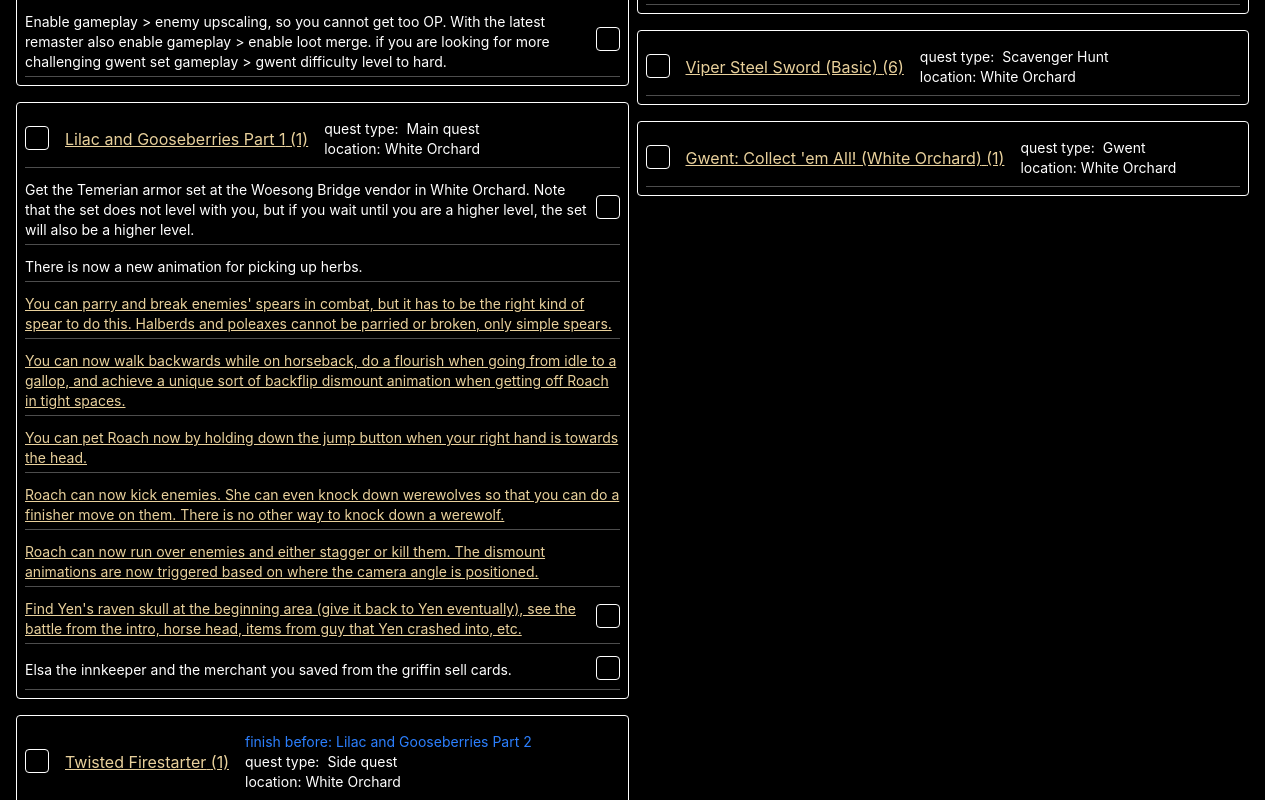
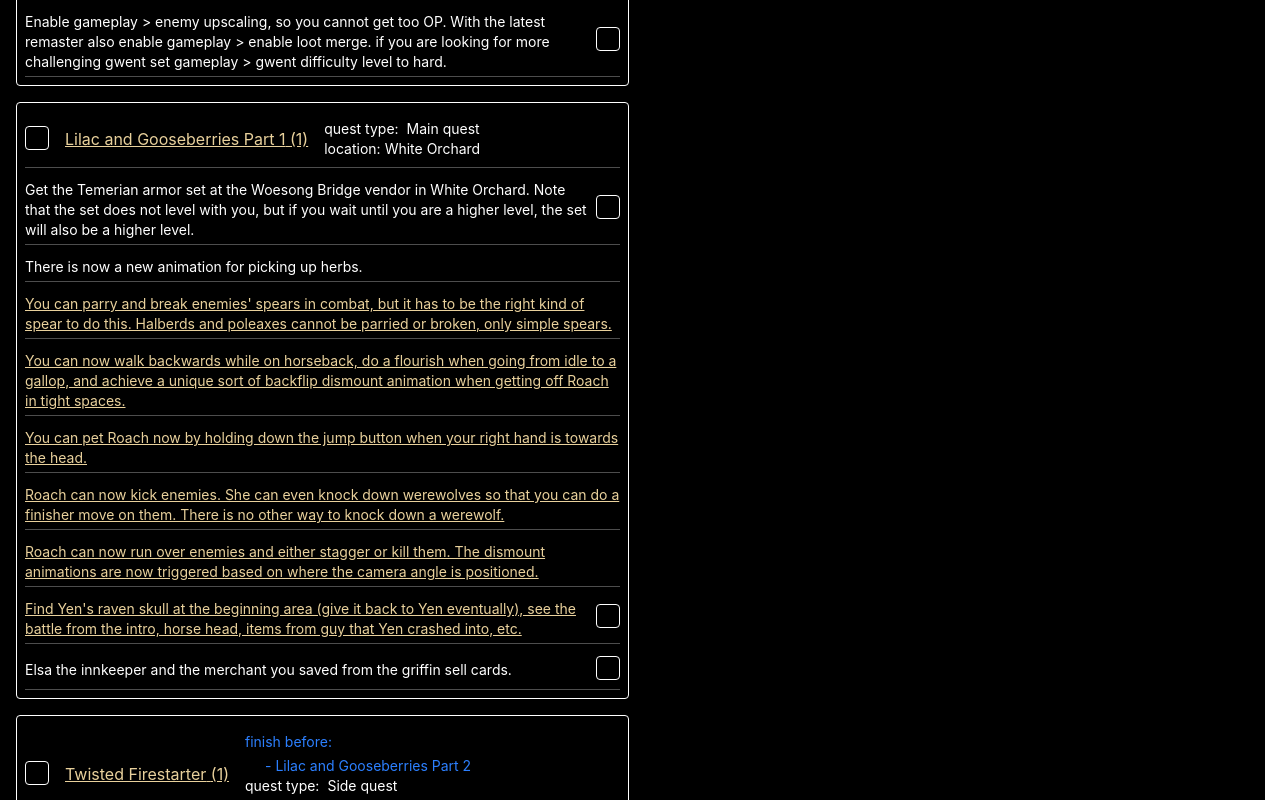
Before and after one commit to ssm-geralt/witcher-quest-tracker, a React (Vite) app: page / in a window 1280 px wide. Shown: the part 1040-1840 px from the top of the page. Built offline with nearby package versions, Linux system fonts and the light colour scheme.

Commit message:
feat: add dependency rules to cutoffs

```diff
--- a/public/quests.json
+++ b/public/quests.json
@@ -92,7 +92,7 @@
     "type": "side",
     "location": "whiteOrchard",
     "level": 1,
-    "cutoffs": ["Lilac and Gooseberries Part 2"],
+    "cutoffs": [[{ "name": "Lilac and Gooseberries Part 2" }]],
     "link": "https://witcher.fandom.com/wiki/Twisted_Firestarter"
   },
   {
@@ -110,7 +110,7 @@
         "isCompleted": false
       }
     ],
-    "cutoff": ["Lilac and Gooseberries Part 2"]
+    "cutoffs": [[{ "name": "Lilac and Gooseberries Part 2" }]]
   },
   {
     "name": "Precious Cargo",
@@ -118,7 +118,7 @@
     "location": "whiteOrchard",
     "level": 1,
     "link": "https://witcher.fandom.com/wiki/Precious_Cargo",
-    "cutoffs": ["Lilac and Gooseberries Part 2"]
+    "cutoffs": [[{ "name": "Lilac and Gooseberries Part 2" }]]
   },
   {
     "name": "Missing in Action",
@@ -131,7 +131,7 @@
         "text": "During 'Missing in Action' you can see that Dune is missing a couple fingers."
       }
     ],
-    "cutoffs": ["Lilac and Gooseberries Part 2"]
+    "cutoffs": [[{ "name": "Lilac and Gooseberries Part 2" }]]
   },
   {
     "name": "Devil by the Well",
@@ -145,7 +145,7 @@
         "text": "Visit Tomira after Devil by the Well for more lore about the fate of the villagers. Tomira is the herbalist woman you will meet during 'The Beast of White Orchard' and 'On Death's Bed'."
       }
     ],
-    "cutoffs": ["On Thin Ice"]
+    "cutoffs": [[{ "name": "On Thin Ice" }]]
   },
   {
     "name": "On Death's Bed",
@@ -164,7 +164,7 @@
         "text": "Lena's fate is determined in the Nilfgaardian camp later on in the game. I've put a reminder next to some quests that are closer to that area."
       }
     ],
-    "cutoffs": ["Lilac and Gooseberries Part 2"]
+    "cutoffs": [[{ "name": "Lilac and Gooseberries Part 2" }]]
   },
   {
     "name": "The Beast of White Orchard",
@@ -332,7 +332,7 @@
         "text": "After burning the bodies, when you visit the priest, avoid triggering the start of Bitter harvest."
       }
     ],
-    "cutoffs": ["In the Eternal Fire's Shadow"]
+    "cutoffs": [[{ "name": "In the Eternal Fire's Shadow" }]]
   },
   {
     "name": "At the Mercy of Strangers Part 1",
@@ -442,7 +442,7 @@
         "link": "https://www.youtube.com/watch?v=5D6rsORwqXc&list=PLgHgYXIqVlYb0UtbPpQmlVbbomM92PNEv&t=348s"
       }
     ],
-    "cutoffs": ["Ghosts of the Past"]
+    "cutoffs": [[{ "name": "Ghosts of the Past" }]]
   },
   {
     "name": "Caravan Attack",
@@ -569,7 +569,7 @@
     "level": 1,
     "isOrdered": true,
     "notes": [{ "text": "Play Gwent with the Baron" }],
-    "cutoffs": ["Return to Crookback Bog"]
+    "cutoffs": [[{ "name": "Return to Crookback Bog" }]]
   },
   {
     "name": "Ciri's Room",
@@ -577,7 +577,7 @@
     "location": "velen",
     "level": 5,
     "link": "https://witcher.fandom.com/wiki/Ciri%27s_Room",
-    "cutoffs": ["Isle of the Mists"]
+    "cutoffs": [[{ "name": "Isle of the Mists" }]]
   },
   {
     "name": "The Mysterious Passenger",
@@ -679,7 +679,7 @@
         "isCompleted": false
       }
     ],
-    "cutoffs": ["Bitter Harvest", "Fake Papers"]
+    "cutoffs": [[{ "name": "Bitter Harvest" }, { "name": "Fake Papers" }]]
   },
   {
     "name": "Death By Fire",
@@ -720,7 +720,7 @@
         "isCompleted": false
       }
     ],
-    "cutoffs": ["A Favor for a Friend"]
+    "cutoffs": [[{ "name": "A Favor for a Friend" }]]
   },
   {
     "name": "Ciri's Story: The Race",
@@ -784,7 +784,7 @@
     "location": "velen",
     "level": 1,
     "link": "https://witcher.fandom.com/wiki/Races:_Crow%27s_Perch",
-    "cutoffs": ["Isle of the Mists"]
+    "cutoffs": [[{ "name": "Isle of the Mists" }]]
   },
   {
     "name": "An Invitation from Keira Metz",
@@ -793,7 +793,7 @@
     "type": "side",
     "level": 6,
     "isOrdered": true,
-    "cutoffs": ["Isle of the Mists"]
+    "cutoffs": [[{ "name": "Isle of the Mists" }]]
   },
   {
     "name": "A Towerful of Mice",
@@ -848,7 +848,7 @@
         "link": "https://youtu.be/X0RRsK7vIRw?t=338"
       }
     ],
-    "cutoffs": ["Isle of the Mists"]
+    "cutoffs": [[{ "name": "Isle of the Mists" }]]
   },
   {
     "name": "A Favor for a Friend",
@@ -862,7 +862,7 @@
       }
     ],
     "isOrdered": true,
-    "cutoffs": ["Isle of the Mists"]
+    "cutoffs": [[{ "name": "Isle of the Mists" }]]
   },
   {
     "name": "For the Advancement of Learning",
@@ -892,7 +892,7 @@
         "text": "If you take the less ideal ending and send Keira to Radovid at the end of this quest, it will unlock a future quest that would not be available otherwise. This future quest is 'A Final Kindness', but is once again part of the bad ending for Keira. Choosing this path will also partially fail the future 'Brothers in Arms: Velen' quest."
       }
     ],
-    "cutoffs": ["Isle of the Mists"]
+    "cutoffs": [[{ "name": "Isle of the Mists" }]]
   },
   {
     "name": "Defender of the Faith",
@@ -909,7 +909,7 @@
         "link": "https://youtu.be/iUaQdhz8krg?t=120"
       }
     ],
-    "cutoffs": ["In the Eternal Fire's Shadow"]
+    "cutoffs": [[{ "name": "In the Eternal Fire's Shadow" }]]
   },
   {
     "name": "A Dog's Life",
@@ -952,7 +952,7 @@
         "link": "https://youtu.be/2rUGRP3i5rg?t=732"
       }
     ],
-    "cutoffs": ["Isle of the Mists"]
+    "cutoffs": [[{ "name": "Isle of the Mists" }]]
   },
   {
     "name": "Ghosts of the Past",
@@ -972,7 +972,7 @@
         "text": "During 'Ghosts of the Past', when given the choice between \"you're as good as dead\" and \"don't want trouble\" you can hear Letho snoring before selecting the option."
       }
     ],
-    "cutoffs": ["Isle of the Mists"],
+    "cutoffs": [[{ "name": "Isle of the Mists" }]],
     "prerequisites": [
       [
         {
@@ -1090,7 +1090,7 @@
         "text": "In the basement, underneath the crone tapestry, you can find unique voodoo dolls that represent people that the crones have cursed, including Anna, a peasant from Downwarren, and Vivienne from the DLC Blood and Wine quest 'The Warble of a Smitten Knight'."
       }
     ],
-    "cutoffs": ["Isle of the Mists"]
+    "cutoffs": [[{ "name": "Isle of the Mists" }]]
   },
   {
     "name": "Saving Farmer's Daughter From Soldiers (I)",
@@ -1134,7 +1134,7 @@
         "isCompleted": false
       }
     ],
-    "cutoffs": ["Fake Papers"]
+    "cutoffs": [[{ "name": "Fake Papers" }]]
   },
   {
     "name": "Fake Papers",
@@ -1211,5 +1211,29 @@
         }
       ]
     ]
+  },
+  {
+    "id": "Brothers In Arms: Velen",
+    "name": "Brothers In Arms: Velen",
+    "link": "",
+    "location": "velen",
+    "type": "main",
+    "cutoffs": [
+      [{ "name": "For the Advancement of Learning", "state": "failure" }],
+      [
+        {
+          "name": "For the Advancement of Learning",
+          "path": [[{ "name": "", "option": "Keira was killed" }]]
+        }
+      ],
+      [
+        {
+          "name": "For the Advancement of Learning",
+          "path": [
+            [{ "name": "", "option": "Keira was spared and sent to Radovid" }]
+          ]
+        }
+      ]
+    ]
   }
 ]
--- a/src/components/quest/domain.ts
+++ b/src/components/quest/domain.ts
@@ -39,8 +39,10 @@
   // this quest is part of the rules that makes the given ones available
   prerequisiteFor: IdNameObject[];
 
-  // this quest will fail if any of the given quests are finished before
-  cutoffs: IdNameObject[];
+  // cutoffs are event based while prerequisite and disablers are state based. this
+  // is because users can override cutoffs.
+  // this quest will fail if any of the given quests are finished before.
+  cutoffs: QuestDependencyRuleSet;
   // the given quests will fail if this one is finished before
   cutoffFor: IdNameObject[];
 
--- a/src/components/quest/quest.tsx
+++ b/src/components/quest/quest.tsx
@@ -56,12 +56,10 @@
             onClick={onCompletionStateClick}
             data-id={id}
             data-state={completionState ?? "empty"}
-            disabled={disabled}
             className={clsx(
               "inline-block border w-6 h-6 p-1 rounded cursor-pointer",
               "data-[state=success]:bg-green-300 data-[state=success]:text-green-800",
               "data-[state=failure]:bg-red-300 data-[state=failure]:text-red-800",
-              "disabled:invisible",
             )}
           >
             {completionState === "failure" ? (
@@ -112,15 +110,24 @@
             ) : null}
 
             {cutoffs.length > 0 ? (
-              <div className="flex gap-1 text-blue-500">
+              <div className="flex flex-col gap-1 text-blue-500">
                 <dt>finish before:</dt>
-                <dd>
-                  {cutoffs.map((c, i) => (
-                    <a key={c.id} href={`#quest-${c.id}`}>
-                      {c.name}
-                      {i === cutoffs.length - 1 ? "" : ", "}
-                    </a>
-                  ))}
+                <dd className="flex pl-5 flex-col gap-1">
+                  {cutoffs.map((quests) =>
+                    quests.map(({ id, name, state, paths }) => (
+                      <a key={id} href={`#quest-${id}`}>
+                        - {name}
+                        {state !== "success" ? ` with ${state} state` : ""}
+                        {paths.length > 0
+                          ? ` with chosen paths: ${paths
+                              .map((ors) =>
+                                ors.map(({ option }) => option).join(" AND "),
+                              )
+                              .join(" OR ")}`
+                          : ""}
+                      </a>
+                    )),
+                  )}
                 </dd>
               </div>
             ) : null}
--- a/src/domain.ts
+++ b/src/domain.ts
@@ -46,7 +46,7 @@
   pathOptions: z.array(questPathOptionSchema).optional(),
   isOrdered: z.boolean().optional(),
 
-  cutoffs: z.array(z.string()).optional(),
+  cutoffs: dependencyRuleSetSchema.optional(),
   disablers: z.array(z.string()).optional(),
   prerequisites: dependencyRuleSetSchema.optional(),
 });
--- a/src/helpers.ts
+++ b/src/helpers.ts
@@ -60,19 +60,34 @@
 
       const currentIdNameObject = { id, name };
 
-      const precessedCutoffs: IdNameObject[] =
-        cutoffs?.map((c) => {
-          const processedCutoff = covertNameToIdNameObject(c, "Cutoffs");
+      const precessedCutoffs: Quest["cutoffs"] =
+        cutoffs?.map((questsRule) => {
+          return questsRule.map((questRule) => {
+            const { id: questRuleId } = covertNameToIdNameObject(
+              questRule.name,
+              "Cutoffs",
+            );
 
-          const existingCutoffFor = helper.cutoffsFor[processedCutoff.id];
+            const existingCutoffFor = helper.cutoffsFor[questRuleId];
+            const isAlreadyAdded = !!existingCutoffFor?.some(
+              ({ id }) => id === currentIdNameObject.id,
+            );
 
-          if (existingCutoffFor) {
-            existingCutoffFor.push(currentIdNameObject);
-          } else {
-            helper.cutoffsFor[processedCutoff.id] = [currentIdNameObject];
-          }
+            if (existingCutoffFor && !isAlreadyAdded) {
+              existingCutoffFor.push(currentIdNameObject);
+            }
 
-          return processedCutoff;
+            if (!existingCutoffFor) {
+              helper.cutoffsFor[questRuleId] = [currentIdNameObject];
+            }
+
+            return {
+              ...questRule,
+              id: questRuleId,
+              paths: questRule.paths ?? [],
+              state: questRule.state ?? "success",
+            };
+          });
         }) ?? [];
 
       const precessedDisablers: IdNameObject[] =
```
